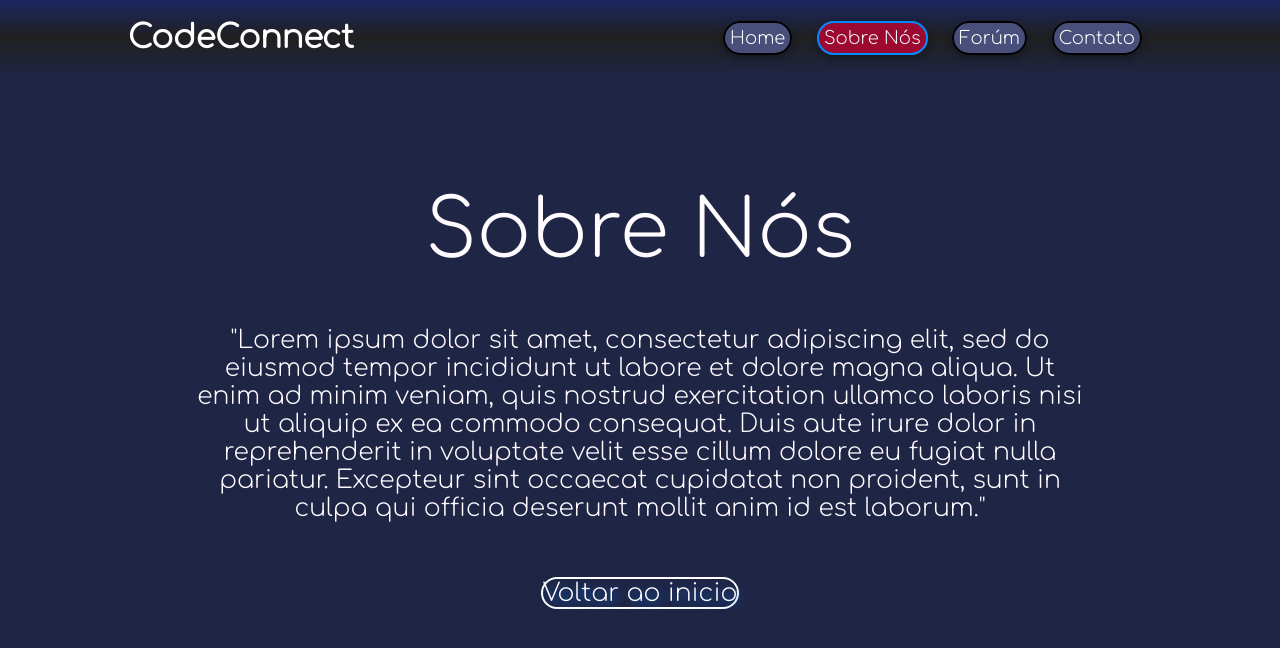
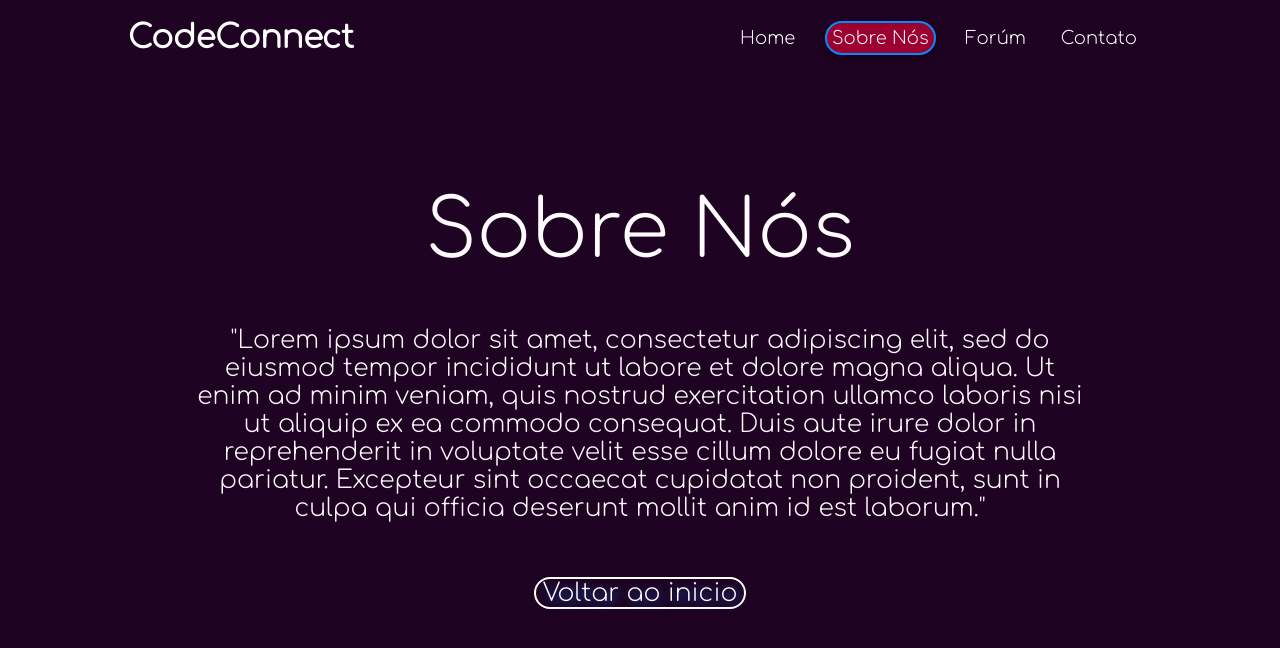
Before and after one commit to G9d96/codeconnect, a plain HTML site: page about-us.html in a window 1280 px wide. Drawn offline with Linux system fonts and the light colour scheme.

Commit message:
descrição do commit

```diff
--- a/about-us.html
+++ b/about-us.html
@@ -42,7 +42,7 @@
       display: flex;
       justify-content: space-between;
       z-index: 100;
-      background-image: linear-gradient(to top, #1f2544, rgb(32, 32, 32), #1b2661);
+      background-image: transparent;
       align-items: center;
     }
 
@@ -72,14 +72,14 @@
       border-radius: 80px;
       margin: 10px;
       padding: 5px;
-      background-color: #474f7a;
+      background-color: transparent;
       width: 150px;
       height: 40px;
       cursor: pointer;
       align-content: center;
-      box-shadow: 0 4px 8px rgba(0, 0, 0, 0.3);
+
       vertical-align: middle;
-      border: 2px solid black;
+
     }
 
     @keyframes rgb-nav {
@@ -112,7 +112,7 @@
 
     body,
     html {
-      background-color: #1f2544;
+      background-color: #1f0322;
       height: 100%;
       margin: 0;
       overflow: hidden;
@@ -145,6 +145,7 @@
 
     .home-btn {
       border: none;
+      padding: 0 7px 0 7px;
       font-size: 37.3333px;
       background: transparent;
       border-radius: 20px;
```
Also changed, not shown: contact.html (+1 -3 lines).
